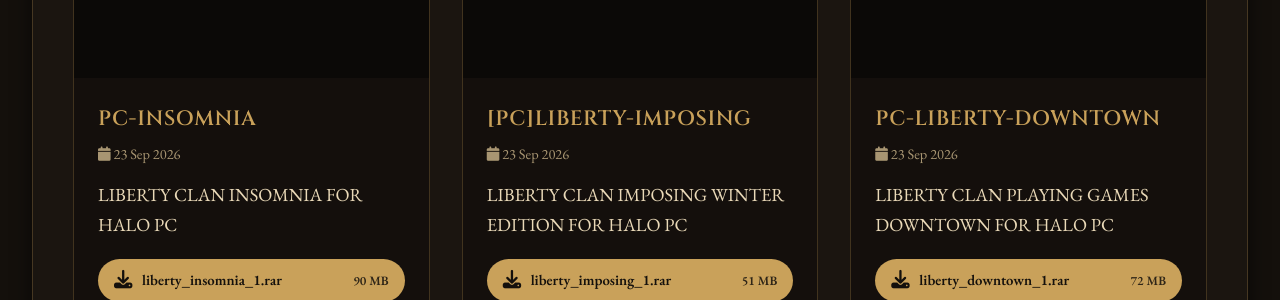
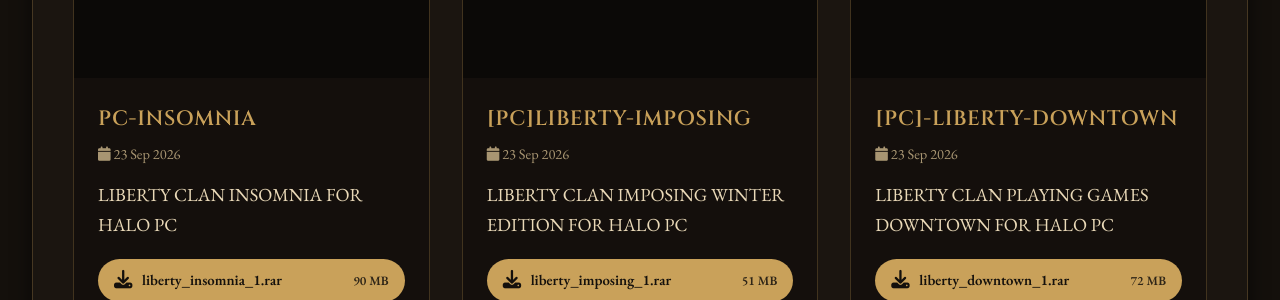
Before and after one commit to Chalwk/NC-Halo-Maps, a Jekyll site: the page built from maps.html, in a window 1280 px wide and 900 px high, scrolled down 2193 px. Shown: the part 155-455 px from the top of the window. Built offline with Jekyll 4.4.1, drawn with Linux system fonts in a browser that asks for light colours.

```diff
--- a/_data/releases.json
+++ b/_data/releases.json
@@ -255,7 +255,7 @@
   {
     "id": 394749423,
     "tag": "PC-LIBERTY-DOWNTOWN",
-    "name": "PC-LIBERTY-DOWNTOWN",
+    "name": "[PC]-LIBERTY-DOWNTOWN",
     "body": "LIBERTY CLAN PLAYING GAMES DOWNTOWN FOR HALO PC",
     "prerelease": false,
     "published_at": "2026-09-23T14:32:36Z",
```
